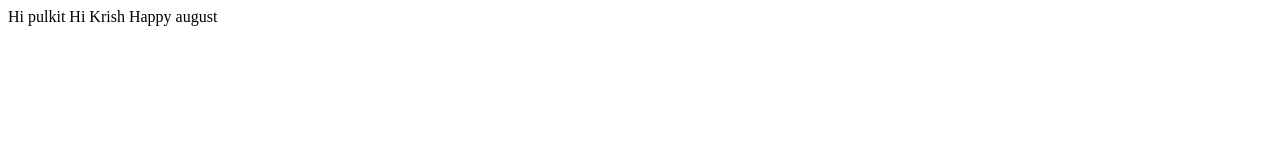
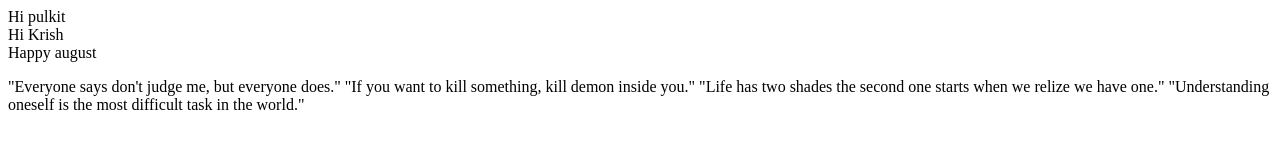
Before and after one commit to Pulkitcloudinfo/10augtesting, a plain HTML site: page index.html in a window 1280 px wide. Drawn offline with Linux system fonts and the light colour scheme.

Commit message:
by krish

```diff
--- a/index.html
+++ b/index.html
@@ -1,3 +1,8 @@
 Hi pulkit
+<br>
 Hi Krish
+<br>
 Happy august
+<p>
+    "Everyone says don't judge me, but everyone does." "If you want to kill something, kill demon inside you." "Life has two shades the second one starts when we relize we have one." "Understanding oneself is the most difficult task in the world."
+</p>
```
